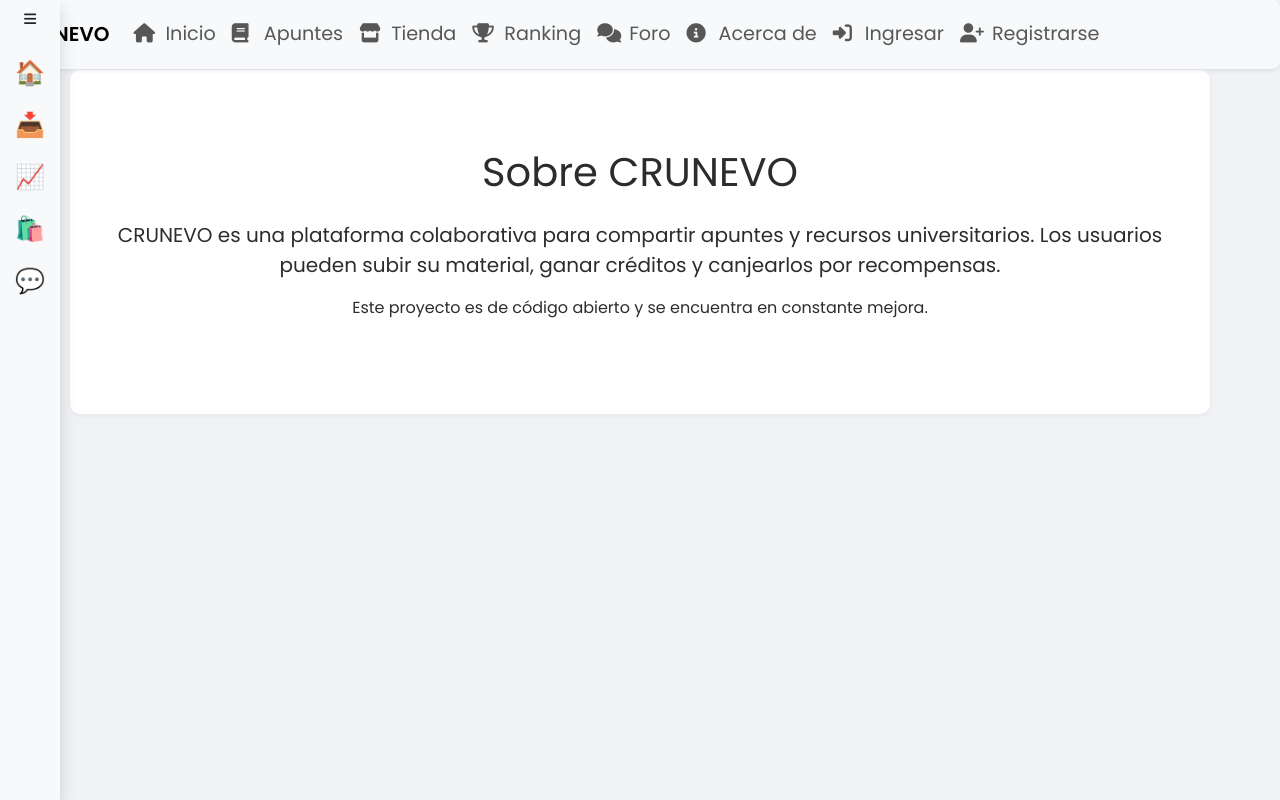
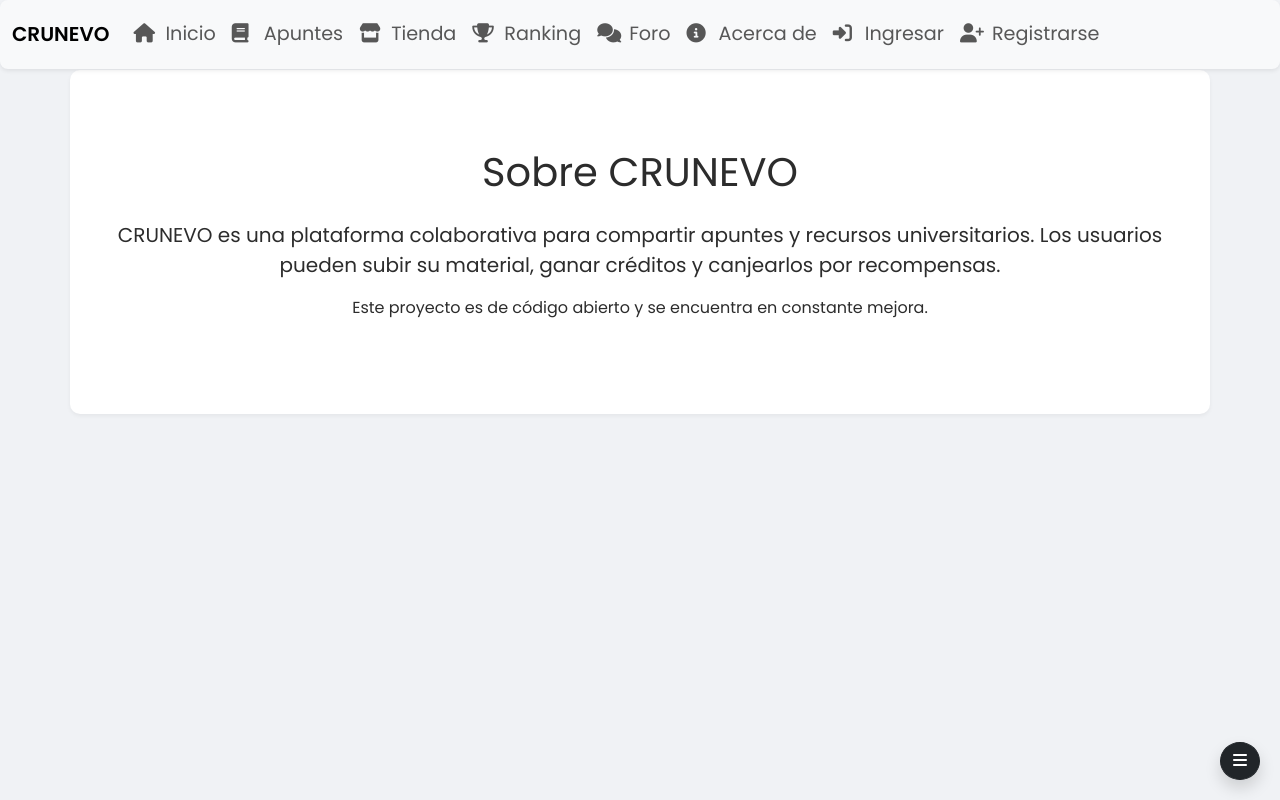
Before and after one commit to RoggerMS/Crunevo, a Flask app: page /about in a window 1280 px wide. Run offline with Flask 3, Linux system fonts and the light colour scheme; some libraries are stand-ins or nearby versions.

Commit message:
[Fix] Reposicionar menu flotante

```diff
--- a/crunevo/static/css/style.css
+++ b/crunevo/static/css/style.css
@@ -57,21 +57,24 @@ body {
     width: 1.5rem;
 }
 
-#iconSidebar {
+#floatingSidebar {
+    bottom: 20px;
+    right: 20px;
     transition: all 0.3s ease;
 }
 
-#iconSidebar.hide {
-    transform: translateX(-100%);
+#floatingSidebarContent a {
+    font-size: 1.5rem;
+    text-decoration: none;
+    transition: transform 0.2s;
 }
 
-#iconSidebarContent a {
-    font-size: 1.5rem;
-    text-decoration: none;
+#floatingSidebarContent a:hover {
+    transform: scale(1.1);
 }
 
 @media (max-width: 991px) {
-    #iconSidebar {
+    #floatingSidebar {
         display: none !important;
     }
 }
--- a/crunevo/static/js/main.js
+++ b/crunevo/static/js/main.js
@@ -287,12 +287,14 @@ document.addEventListener("DOMContentLoaded", () => {
 
 
 document.addEventListener("DOMContentLoaded", () => {
-    const toggleBtn = document.getElementById("toggleSidebarBtn");
-    const sidebar = document.getElementById("iconSidebar");
+    const toggleBtn = document.getElementById("toggleFloatingSidebar");
+    const content = document.getElementById("floatingSidebarContent");
 
-    if (toggleBtn && sidebar) {
+    if (toggleBtn && content) {
         toggleBtn.addEventListener("click", () => {
-            sidebar.classList.toggle("hide");
+            content.classList.toggle("d-none");
+            const expanded = !content.classList.contains("d-none");
+            toggleBtn.setAttribute("aria-expanded", expanded);
         });
     }
 });
--- a/crunevo/templates/base.html
+++ b/crunevo/templates/base.html
@@ -23,7 +23,7 @@
       {% endif %}
     {% endwith %}
 
-    <div class="container ms-lg-6">
+    <div class="container">
         {% block content %}{% endblock %}
     </div>
     <script src="{{ url_for('static', filename='js/bootstrap.bundle.min.js') }}"></script>
--- a/crunevo/templates/components/sidebar_icons.html
+++ b/crunevo/templates/components/sidebar_icons.html
@@ -1,6 +1,8 @@
-<div id="iconSidebar" class="d-none d-lg-flex flex-column position-fixed top-0 start-0 bg-light shadow" style="height: 100vh; width: 60px; z-index: 1040;">
-    <button id="toggleSidebarBtn" class="btn btn-sm text-center py-2" title="Expandir"><i class="fas fa-bars"></i></button>
-    <div id="iconSidebarContent" class="mt-3 d-flex flex-column align-items-center gap-3">
+<div id="floatingSidebar" class="position-fixed d-none d-lg-block" style="bottom: 20px; right: 20px; z-index: 1050;">
+    <button id="toggleFloatingSidebar" class="btn btn-dark rounded-circle shadow" title="Men\u00fa r\u00e1pido" aria-expanded="false" aria-label="Toggle menu">
+        <i class="fas fa-bars"></i>
+    </button>
+    <div id="floatingSidebarContent" class="bg-light rounded shadow p-2 mt-2 d-none d-flex flex-column align-items-center gap-2">
         <a href="{{ url_for('main.index') }}" title="Inicio">🏠</a>
         <a href="{{ url_for('note.notes_section') }}" title="Apuntes">📥</a>
         <a href="{{ url_for('main.ranking') }}" title="Ranking">📈</a>
@@ -8,7 +10,6 @@
         <a href="{{ url_for('forum.foro') }}" title="Foro">💬</a>
         {% if current_user.is_authenticated %}
             <a href="{{ url_for('user.profile') }}" title="Perfil">👤</a>
-            <a href="{{ url_for('auth.logout') }}" title="Salir">🚪</a>
         {% endif %}
     </div>
 </div>
```
Also changed, not shown: AGENTS.md (+11 -0 lines).
